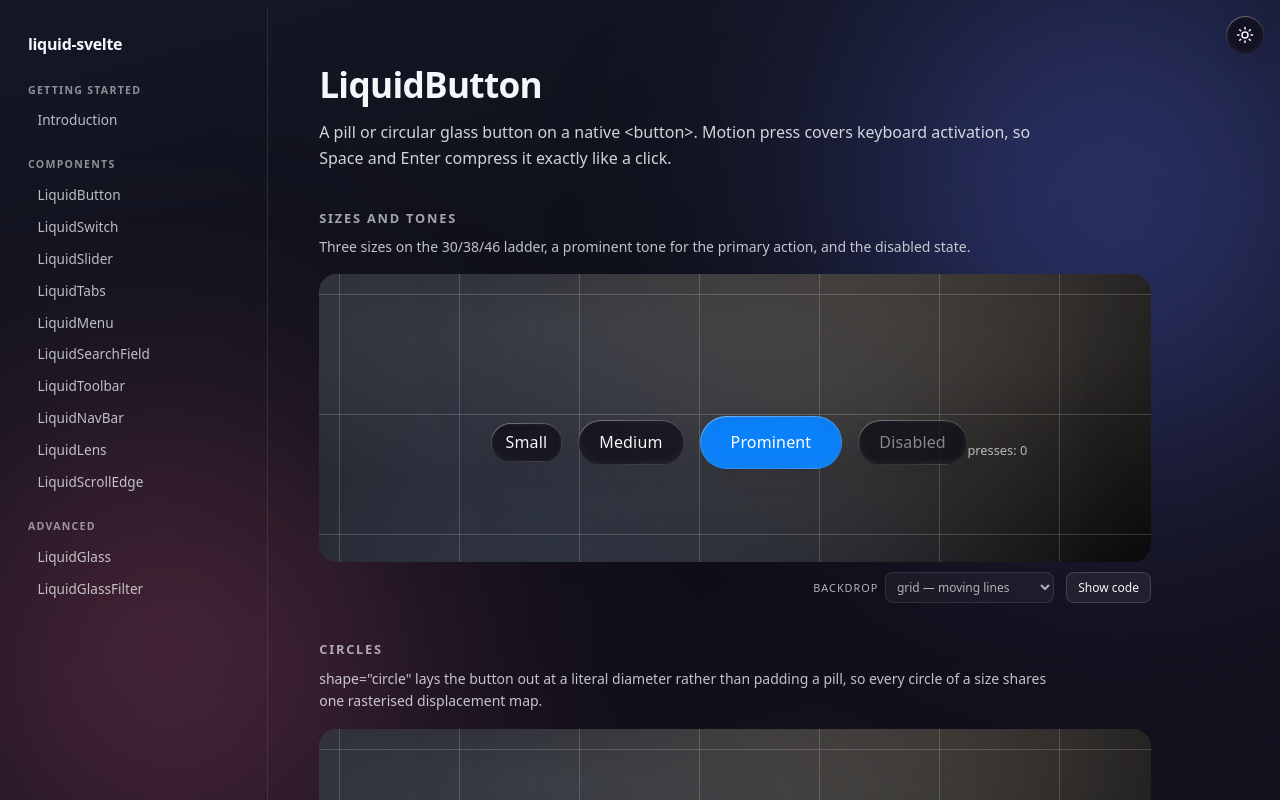
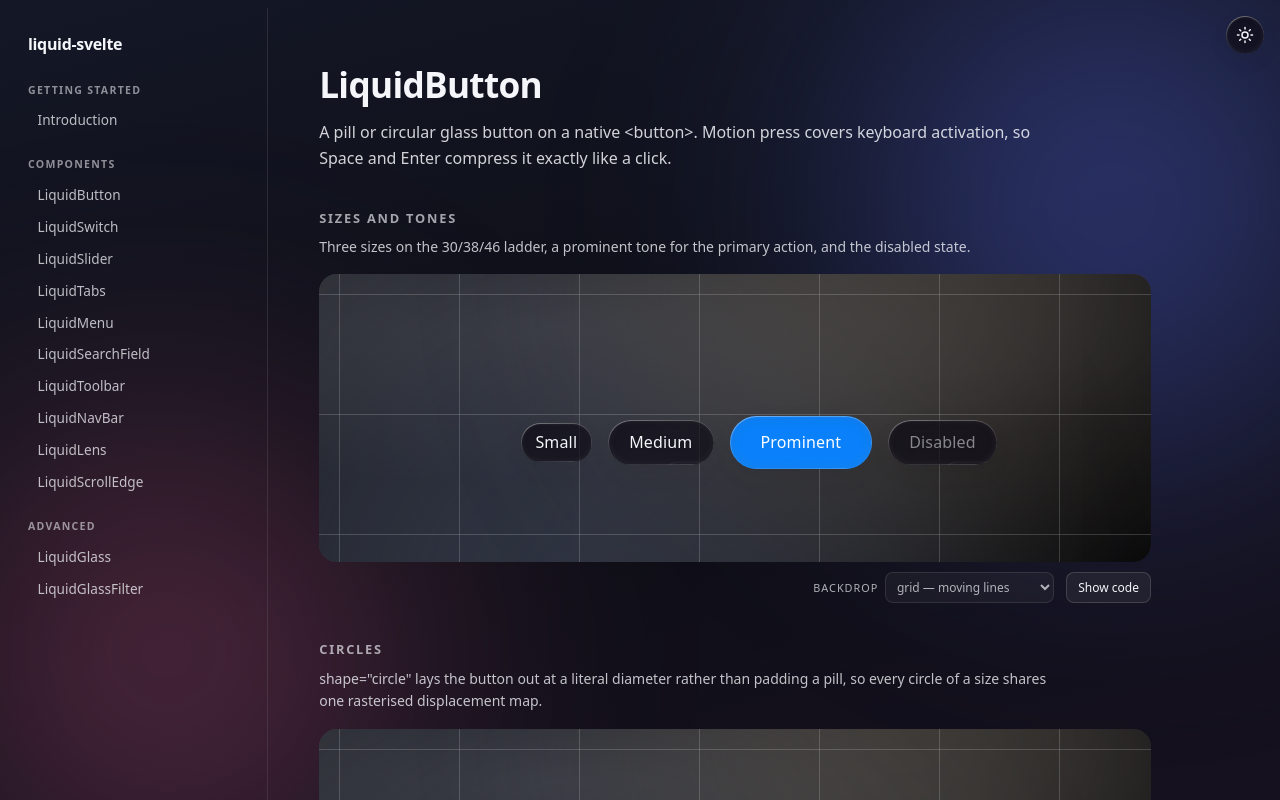
Before and after one commit to quentin-r37/liquid-svelte, a SvelteKit app: page /docs/liquid-button in a window 1280 px wide. Shown: the top 800 px of the page. Built offline with nearby package versions, Linux system fonts and the light colour scheme.

Commit message:
feat: update readout styling for demo components to improve visibility and layout

```diff
--- a/src/routes/docs/_content/liquid-button/demos/Basic.svelte
+++ b/src/routes/docs/_content/liquid-button/demos/Basic.svelte
@@ -21,10 +21,17 @@
 		gap: 1rem;
 	}
 
+	/* Pinned to the stage corner so the components stay centred and free. */
 	.readout {
-		margin: 1rem 0 0;
-		text-align: center;
-		font-size: 0.8rem;
-		opacity: 0.7;
+		position: absolute;
+		left: 0.9rem;
+		bottom: 0.7rem;
+		margin: 0;
+		padding: 0.25rem 0.6rem;
+		border-radius: 999px;
+		background: rgb(0 0 0 / 0.4);
+		backdrop-filter: blur(8px);
+		color: #f4f6fa;
+		font-size: 0.75rem;
 	}
 </style>
--- a/src/routes/docs/_content/liquid-menu/demos/Basic.svelte
+++ b/src/routes/docs/_content/liquid-menu/demos/Basic.svelte
@@ -28,10 +28,17 @@
 		gap: 1rem;
 	}
 
+	/* Pinned to the stage corner so the components stay centred and free. */
 	.readout {
-		margin: 1rem 0 0;
-		text-align: center;
-		font-size: 0.8rem;
-		opacity: 0.7;
+		position: absolute;
+		left: 0.9rem;
+		bottom: 0.7rem;
+		margin: 0;
+		padding: 0.25rem 0.6rem;
+		border-radius: 999px;
+		background: rgb(0 0 0 / 0.4);
+		backdrop-filter: blur(8px);
+		color: #f4f6fa;
+		font-size: 0.75rem;
 	}
 </style>
--- a/src/routes/docs/_content/liquid-search-field/demos/Basic.svelte
+++ b/src/routes/docs/_content/liquid-search-field/demos/Basic.svelte
@@ -20,10 +20,17 @@
 		margin: 0 auto;
 	}
 
+	/* Pinned to the stage corner so the components stay centred and free. */
 	.readout {
-		margin: 1rem 0 0;
-		text-align: center;
-		font-size: 0.8rem;
-		opacity: 0.7;
+		position: absolute;
+		left: 0.9rem;
+		bottom: 0.7rem;
+		margin: 0;
+		padding: 0.25rem 0.6rem;
+		border-radius: 999px;
+		background: rgb(0 0 0 / 0.4);
+		backdrop-filter: blur(8px);
+		color: #f4f6fa;
+		font-size: 0.75rem;
 	}
 </style>
--- a/src/routes/docs/_content/liquid-toolbar/demos/Basic.svelte
+++ b/src/routes/docs/_content/liquid-toolbar/demos/Basic.svelte
@@ -36,10 +36,17 @@
 		justify-content: center;
 	}
 
+	/* Pinned to the stage corner so the components stay centred and free. */
 	.readout {
-		margin: 1rem 0 0;
-		text-align: center;
-		font-size: 0.8rem;
-		opacity: 0.7;
+		position: absolute;
+		left: 0.9rem;
+		bottom: 0.7rem;
+		margin: 0;
+		padding: 0.25rem 0.6rem;
+		border-radius: 999px;
+		background: rgb(0 0 0 / 0.4);
+		backdrop-filter: blur(8px);
+		color: #f4f6fa;
+		font-size: 0.75rem;
 	}
 </style>
```
